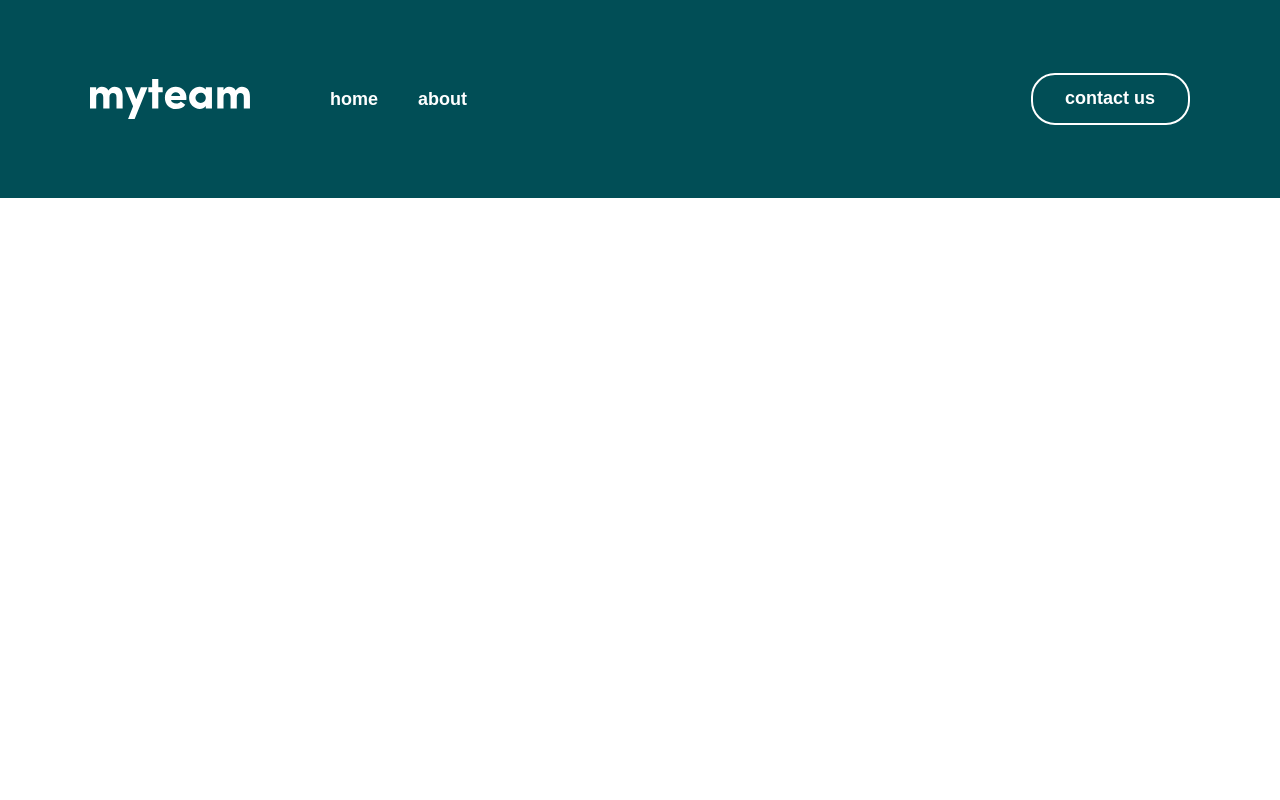
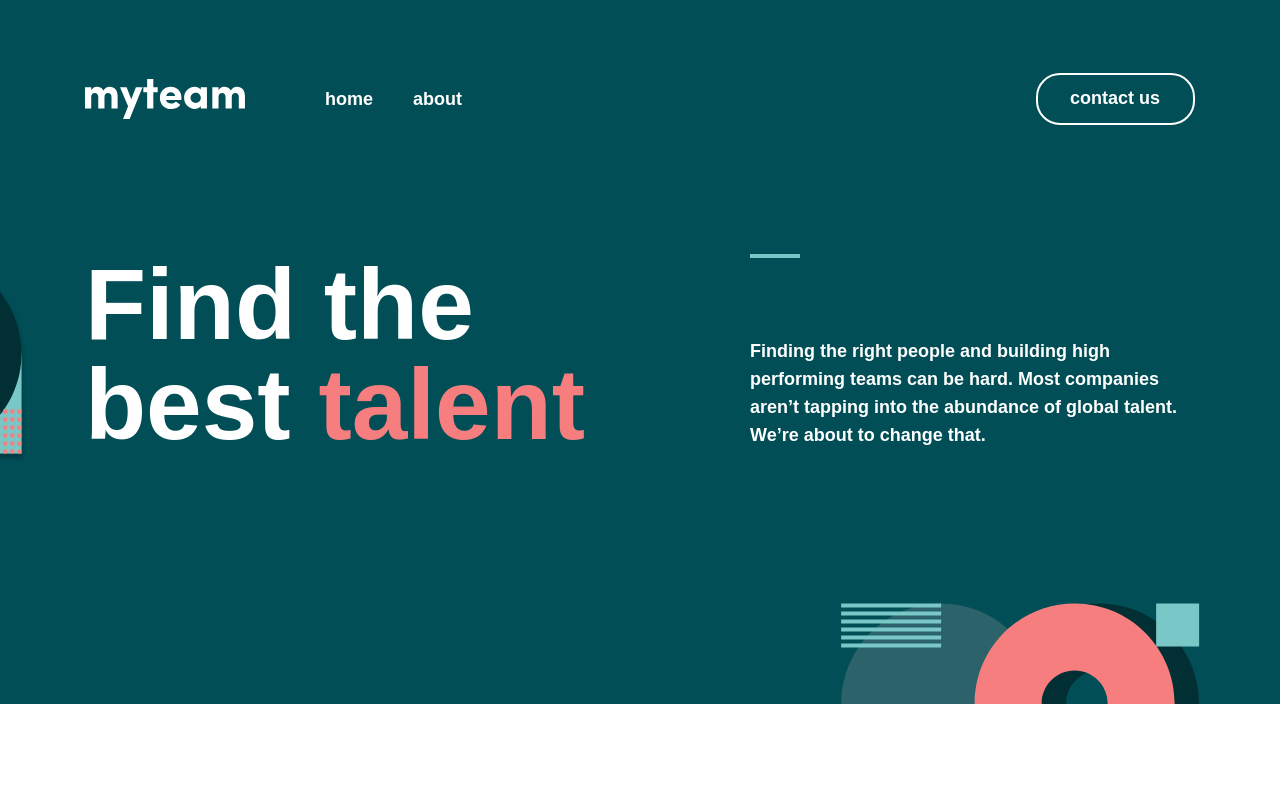
Before and after one commit to akramjonnuriddinov/001-myTeam, a plain HTML site: page index.html in a window 1280 px wide. Drawn offline with Linux system fonts and the light colour scheme.

Commit message:
Add hero section and styles

```diff
--- a/css/styles.css
+++ b/css/styles.css
@@ -45,6 +45,11 @@ html {
     box-sizing: inherit;
 }
 
+*:focus {
+    outline: 3px dashed var(--text-color);
+    outline-offset: 3px;
+}
+
 body {
     display: flex;
     flex-direction: column;
@@ -67,9 +72,9 @@ img {
 /* CONTAINER */
 .container {
     width: 100%;
-    max-width: 1200px;
-    padding-left: 50px;
-    padding-right: 50px;
+    max-width: 1150px;
+    padding-left: 20px;
+    padding-right: 20px;
     margin-left: auto;
     margin-right: auto;
 }
@@ -94,6 +99,7 @@ img {
 .logo-link {
     display: flex;
     text-decoration: none;
+    min-width: 160px;
 }
 
 .logo-link:hover {
@@ -102,6 +108,12 @@ img {
 
 .logo-link:active {
     opacity: 0.6;
+}
+
+.logo-img {
+    width: 160px;
+    height: 40px;
+    display: inline-block;
 }
 
 .site-header__logo-link {
@@ -145,6 +157,7 @@ img {
     border: 2px solid var(--text-color);
     border-radius: 24px;
     transition: opacity 0.4s ease;
+    white-space: nowrap;
 }
 
 .main-btn:hover {
@@ -158,3 +171,54 @@ img {
 .site-header__btn {
     margin-left: auto;
 }
+
+/* HERO */
+.hero {
+    background-color: var(--header-bg);
+    background-image: url("../img/hero-bg-left.svg"),
+        url("../img/hero-bg-bottom.svg");
+    background-position: calc(50% - 719px) 55px,
+        calc(50% + 380px) 405px;
+    background-repeat: no-repeat;
+    color: var(--text-color);
+}
+
+.hero__container {
+    padding-bottom: 250px;
+    padding-top: 56px;
+}
+
+.hero__content {
+    display: flex;
+    justify-content: space-between;
+}
+
+.hero__title {
+    margin-top: 0;
+    margin-bottom: 0;
+    margin-right: 30px;
+    width: 635px;
+    font-weight: 700;
+    font-size: 100px;
+    line-height: 100px;
+}
+
+.hero__title-red {
+    color: var(--red-color);
+}
+
+.hero__text-wrapper {
+    width: 445px;
+}
+
+.hero__text-border {
+    width: 50px;
+    height: 4px;
+    background-color: #79C8C7;
+    display: block;
+    margin-bottom: 79px;
+}
+
+.hero__text {
+    margin: 0;
+}
--- a/index.html
+++ b/index.html
@@ -32,6 +32,22 @@
         </div>
     </header>
 
+    <!-- MAIN-CONTENT -->
+    <main class="main-content">
+        <!-- HERO -->
+        <section class="hero">
+            <div class="hero__container container">
+                <div class="hero__content">
+                    <h1 class="hero__title">Find the <br> best <span class="hero__title-red">talent</span></h1>
+                    <div class="hero__text-wrapper">
+                        <span class="hero__text-border"></span>
+                        <p class="hero__text">Finding the right people and building high performing teams can be hard. Most companies aren’t tapping into the abundance of global talent. We’re about to change that.</p>
+                    </div>
+                </div>
+            </div>
+        </section>
+    </main>
+
     <script src="js/main.js"></script>
 </body>
 </html>
```
Also changed, not shown: img/hero-bg-bottom.svg (added), img/hero-bg-left.svg (added).
